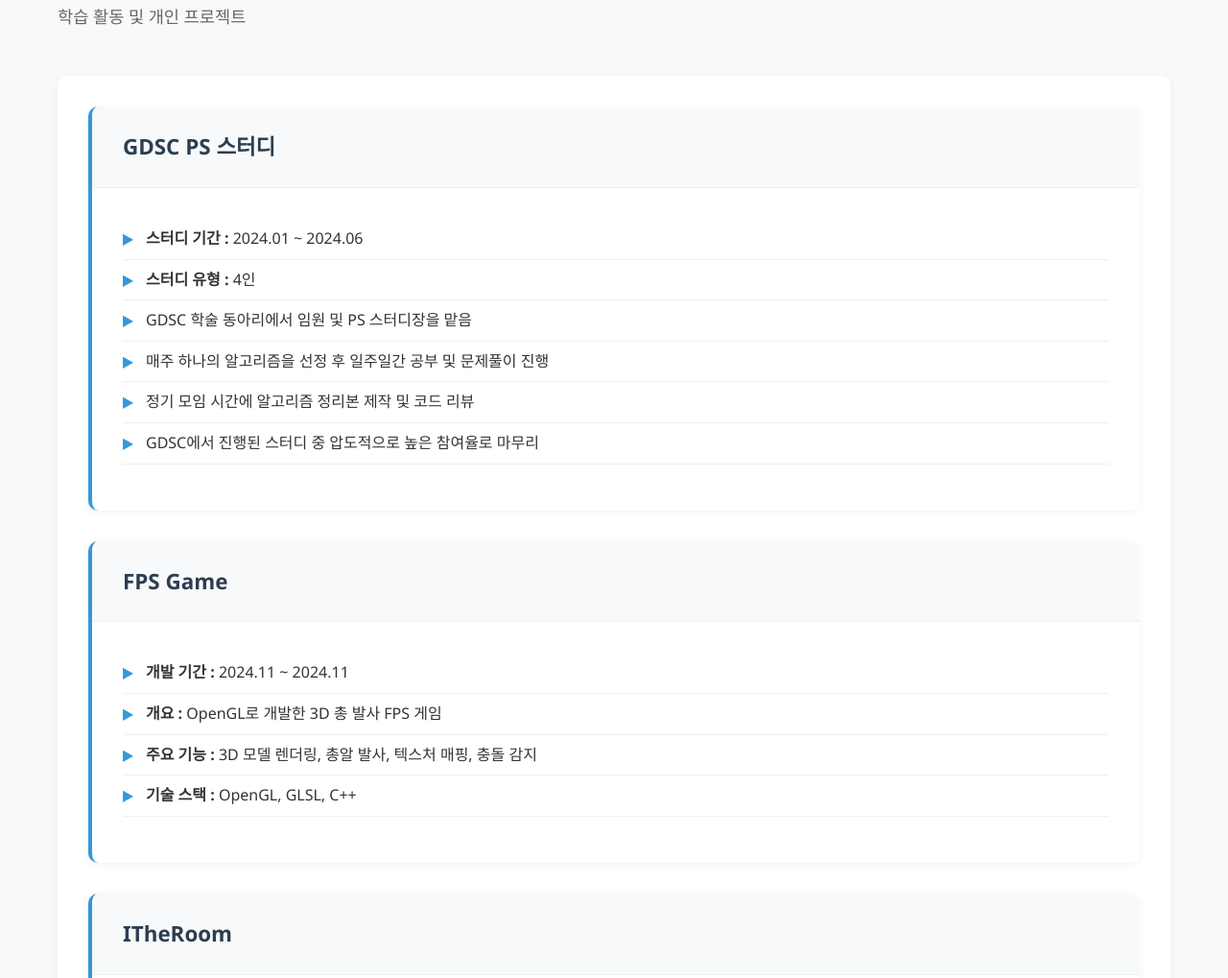
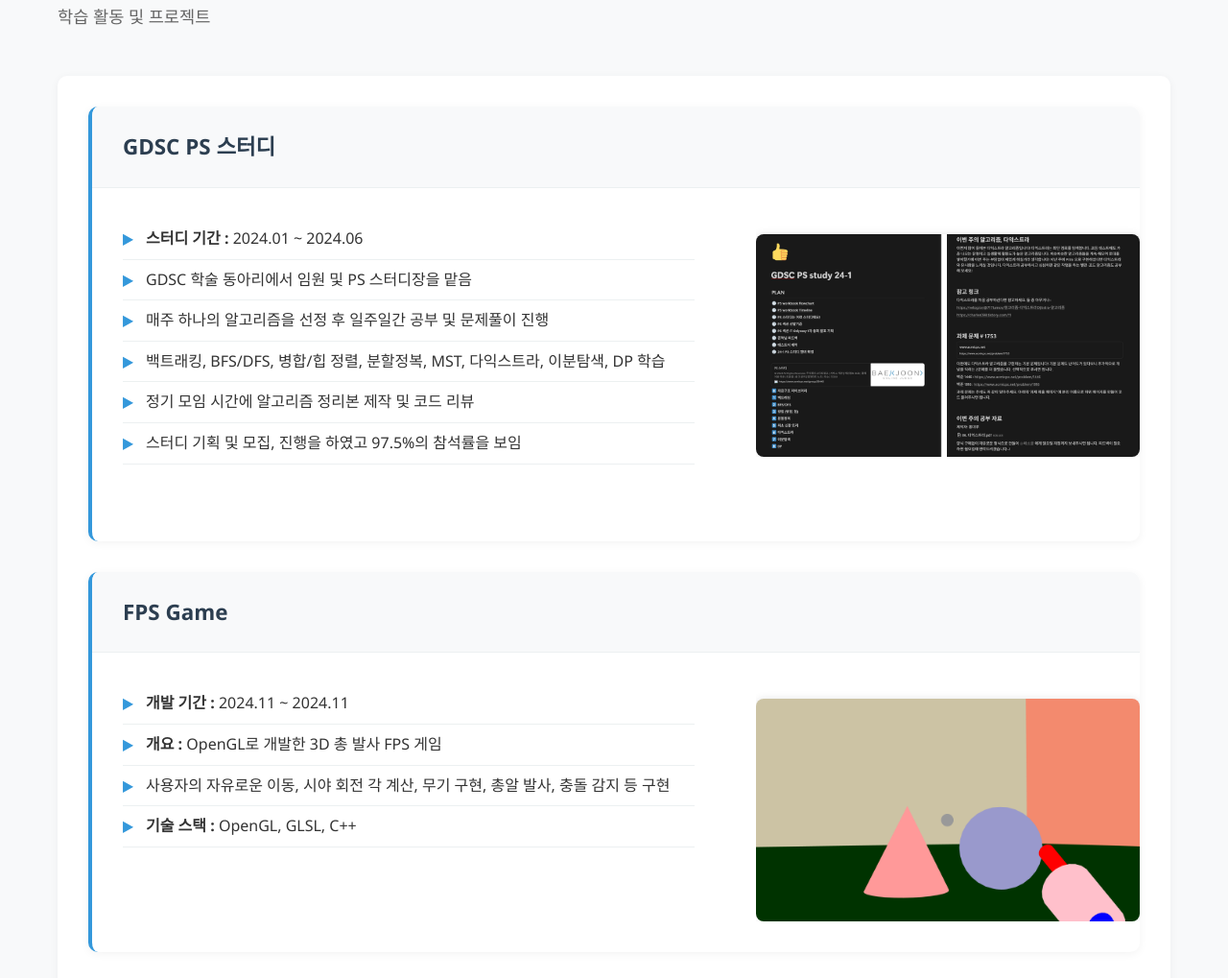
Before and after one commit to BaeSyoon/Portfolio, a plain HTML site: page index.html in a window 1280 px wide. Shown: the part 9363-10382 px from the top of the page at 96% size. Drawn offline with Linux system fonts and the light colour scheme.

Commit message:
v8: 활동 이미지 변경 및 크기 조정 대공사 완료

```diff
--- a/index.html
+++ b/index.html
@@ -227,7 +227,7 @@
         /* Project Styles */
         .project-overview {
             display: grid;
-            grid-template-columns: 1fr 300px;
+            grid-template-columns: 1fr 400px;
             gap: 2rem;
             margin-bottom: 2rem;
         }
@@ -431,6 +431,12 @@
             padding: 2rem;
         }
 
+        .feature-content2 {
+            padding: 2rem;
+            flex: 1;
+            min-width: 250px;
+        }
+
         .feature-description {
             margin-bottom: 2rem;
         }
@@ -576,6 +582,38 @@
             width: 100%;
         }
 
+        /*활동 사진 추가*/
+        .feature-body {
+            /*display: flex;
+            flex-direction: row;
+            align-items: stretch;
+            gap: 2rem; /* 콘텐츠와 이미지 사이 여백 */
+            display: grid;
+            grid-template-columns: 1fr 400px;
+            gap: 2rem;
+            margin-bottom: 2rem;
+        }
+
+        .feature-image3 {
+            flex: 1;
+            display: flex;
+            justify-content: center;
+            align-items: center;
+            min-width: 280px;
+            height: 280px; /* 원하는 고정 높이 (예: 200px) */
+            overflow: hidden; /* 잘린 부분 숨김 */
+            padding-top: 3rem;
+
+        }
+
+        .feature-image3 img {
+            width: 100%;
+            height: 100%;/**/
+            object-fit: cover; /* 이미지가 박스를 꽉 채우되, 잘릴 수 있음 */
+            /*height: auto;*/
+            border-radius: 8px;
+            box-shadow: 0 0 8px rgba(0,0,0,0.1);
+        }
     </style>
 </head>
 
@@ -1175,38 +1213,53 @@
         <div class="container">
             <div class="section-header">
                 <h1 class="section-title">활동</h1>
-                <p class="section-subtitle">학습 활동 및 개인 프로젝트</p>
+                <p class="section-subtitle">학습 활동 및 프로젝트</p>
             </div>
 
             <div class="subsection">
+
+
                     <div class="feature-block">
                         <h3 class="feature-title">GDSC PS 스터디</h3>
-                        <div class="feature-content">
+                        <div class="feature-body">
+                            <div class="feature-content2">
                                 <ul class="feature-list">
                                 <li><strong>스터디 기간 :</strong> 2024.01 ~ 2024.06</li>
-                            <li><strong>스터디 유형 :</strong> 4인</li>
                                 <li>GDSC 학술 동아리에서 임원 및 PS 스터디장을 맡음</li>
                                 <li>매주 하나의 알고리즘을 선정 후 일주일간 공부 및 문제풀이 진행</li>
+                                <li>백트래킹, BFS/DFS, 병합/힙 정렬, 분할정복, MST, 다익스트라, 이분탐색, DP 학습</li>
                                 <li>정기 모임 시간에 알고리즘 정리본 제작 및 코드 리뷰</li>
-                            <li>GDSC에서 진행된 스터디 중 압도적으로 높은 참여율로 마무리</li>
+                                <li>스터디 기획 및 모집, 진행을 하였고 97.5%의 참석률을 보임</li>
                                 </ul>
                             </div>
+                            <div class="feature-image3">
+                                <img src="images/act-ps.png"/>
                             </div>
+                        </div>
+                    </div>
+
+
                     <div class="feature-block">
                         <h3 class="feature-title">FPS Game</h3>
-                        <div class="feature-content">
+                        <div class="feature-body">
+                            <div class="feature-content2">
                                 <ul class="feature-list">
                                 <li><strong>개발 기간 :</strong> 2024.11 ~ 2024.11</li>
                                 <li><strong>개요 :</strong> OpenGL로 개발한 3D 총 발사 FPS 게임</li>
-                            <li><strong>주요 기능 :</strong> 3D 모델 렌더링, 총알 발사, 텍스처 매핑, 충돌 감지</li>
+                                <li>사용자의 자유로운 이동, 시야 회전 각 계산, 무기 구현, 총알 발사, 충돌 감지 등 구현</li>
                                 <li><strong>기술 스택 :</strong> OpenGL, GLSL, C++</li>
-
                                 </ul>
                             </div>
+                            <div class="feature-image3">
+                                <img src="images/act-fps.png" />
                             </div>
+                        </div>
+                    </div>
+
                     <div class="feature-block">
                         <h3 class="feature-title">ITheRoom</h3>
-                        <div class="feature-content">
+                        <div class="feature-body">
+                            <div class="feature-content2">
                                 <ul class="feature-list">
                                 <li><strong>개발 기간 :</strong> 2023.11 ~ 2023.11</li>
                                 <li><strong>개요:</strong> AI API를 활용한 인테리어 추천 웹 개발</li>
@@ -1214,13 +1267,18 @@
                                 <li><strong>기술 스택:</strong> HTML, CSS, JavaScript</li>
                                 <li><strong>주요 기능:</strong> 반응형 웹 디자인, 사용자 인터랙션, 모던 웹 표준 준수</li>
                                 <li>사용자 친화적인 인터페이스와 반응형 디자인을 구현</li>
-
                                 </ul>
                             </div>
+                            <div class="feature-image3">
+                                <img src="images/act-itheroom.png"/>
                             </div>
+                        </div>
+                    </div>
+
                     <div class="feature-block">
                         <h3 class="feature-title">Atmega128 프로그래밍</h3>
-                        <div class="feature-content">
+                        <div class="feature-body">
+                            <div class="feature-content2">
                                 <ul class="feature-list">
                                 <li><strong>학습 기간 :</strong> 2024.09 ~ 2024.12</li>
                                 <li><strong>개요 :</strong> 임베디드 시스템 프로그래밍 학습을 위한 Atmega128 마이크로컨트롤러 프로그래밍 프로젝트</li>
@@ -1228,6 +1286,10 @@
                                 <li><strong>기술 스택 :</strong> C, Atmega128, 임베디드 시스템</li>
                                 <li><strong>주요 학습 :</strong> 마이크로컨트롤러 프로그래밍, 센서 제어, 통신 프로토콜</li>
                                 </ul>
+                            </div>
+                            <div class="feature-image3">
+                                    <img src="images/act-Atmega128.jpg" />
+                            </div>
                         </div>
                     </div>
                 </div>
```
Also changed, not shown: images/act-Atmega128.jpg (added), images/act-fps.png (added), images/act-itheroom.png (added), images/act-ps.png (added). Lines whose indentation alone changed are shown as unchanged.
